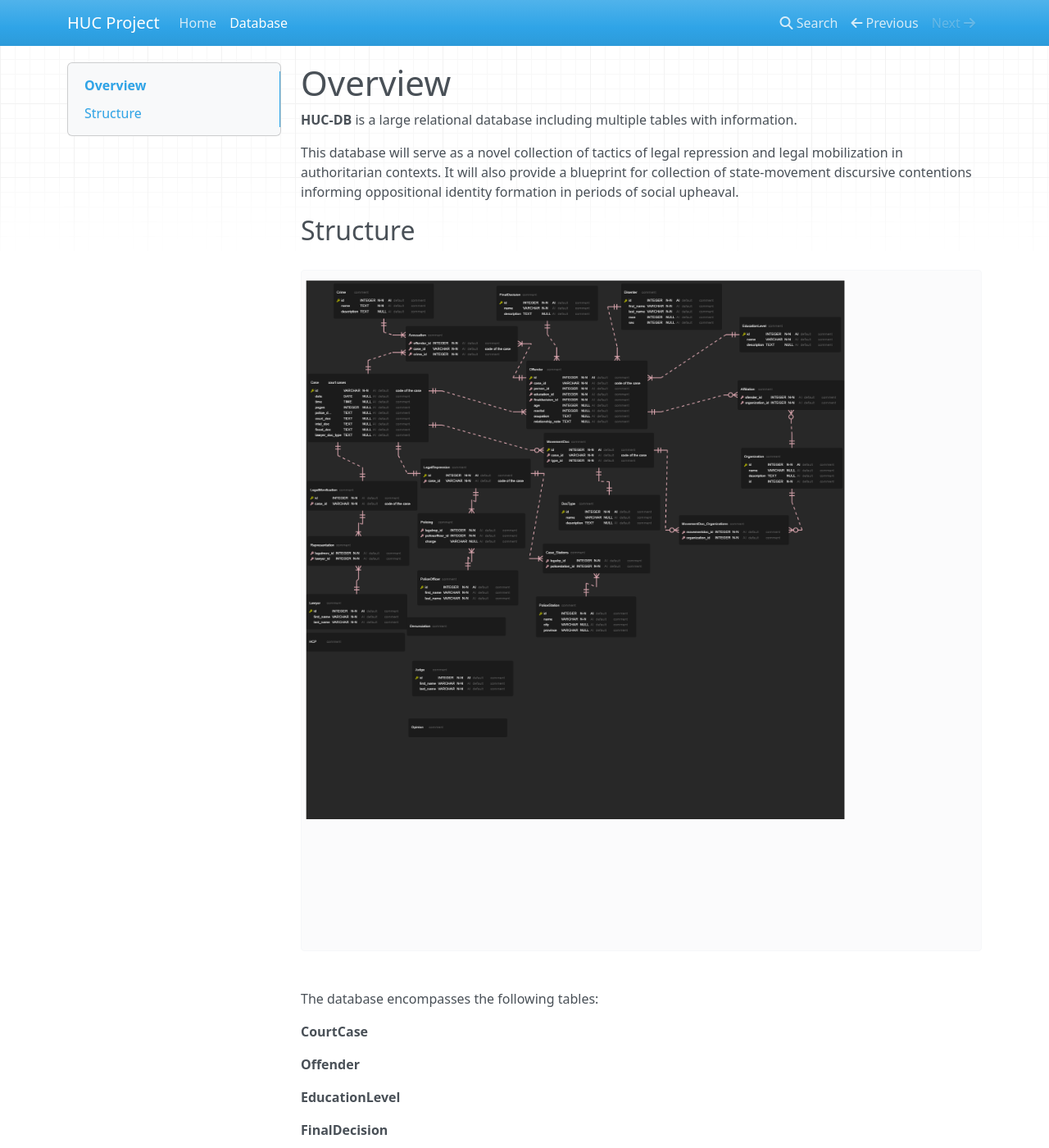
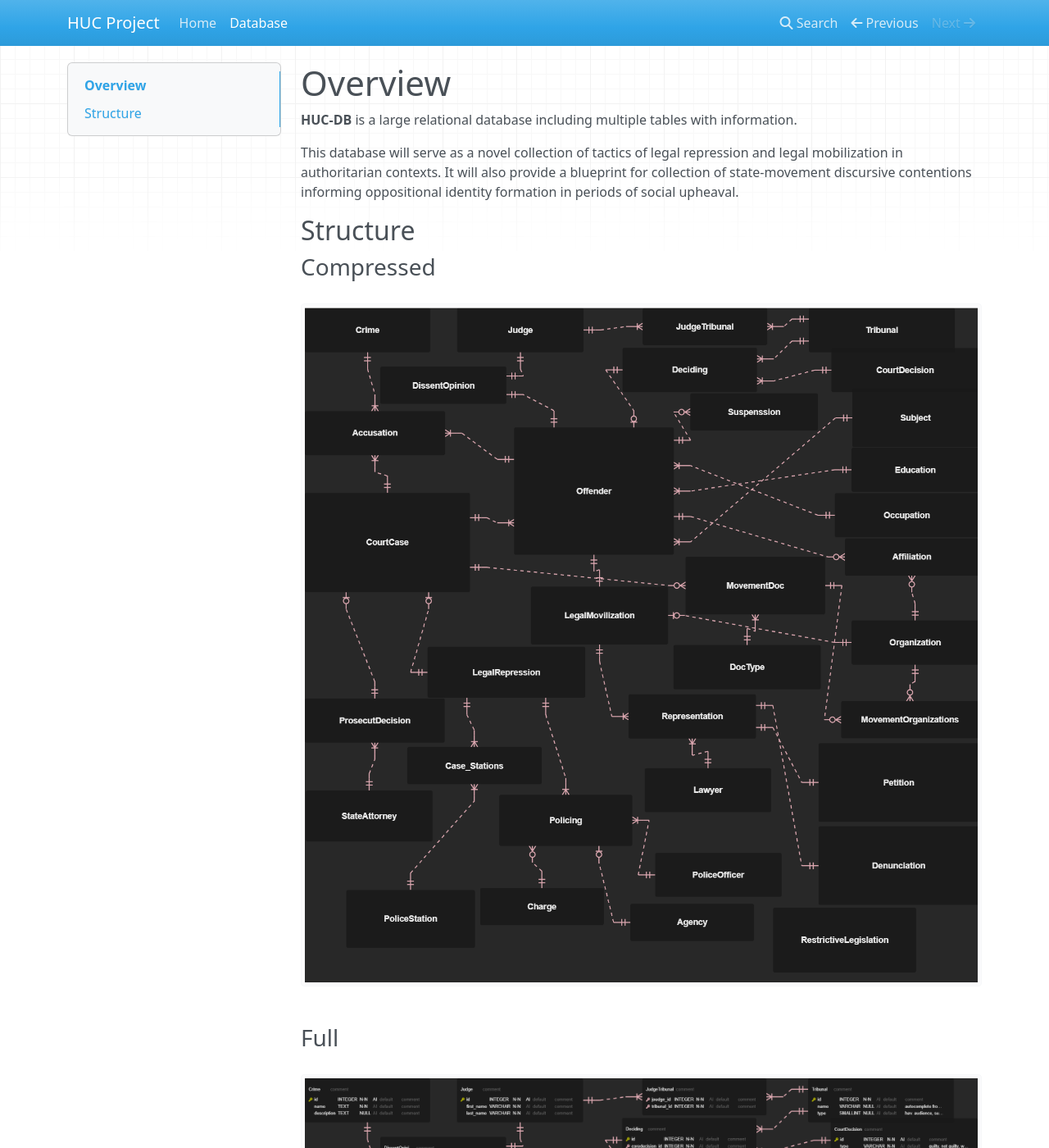
Before and after one commit to amaperezmartin/huc_archive, an MkDocs documentation site: the page built from docs/database.md, in a window 1280 px wide and 1400 px high. Shown: the whole window at 82% size. Built offline with MkDocs 1.6.1, drawn with Linux system fonts in a browser that asks for light colours; nearby versions of some CDN libraries.

Commit message:
updates mkdocs documentation

```diff
--- a/docs/database.md
+++ b/docs/database.md
@@ -2,14 +2,18 @@
 
 **HUC-DB** is a large relational database including multiple tables with information.
 
-
 This database will serve as a novel collection of tactics of legal repression and legal mobilization in authoritarian contexts.
 It will also provide a blueprint for collection of state-movement discursive contentions informing oppositional identity formation in periods of social upheaval.
 
-
 ## Structure
 
-![image](img/diagram.png){: .center}
+### Compressed
+
+![compressed structure](img/compressed_diagram.png)
+
+### Full
+
+![full structure](img/full_diagram.png)
 
 The database encompasses the following tables:
 
```
Also changed, not shown: docs/extra.css (added), docs/img/compressed_diagram.png (added), docs/img/diagram.png (deleted), docs/img/full_diagram.png (added).
